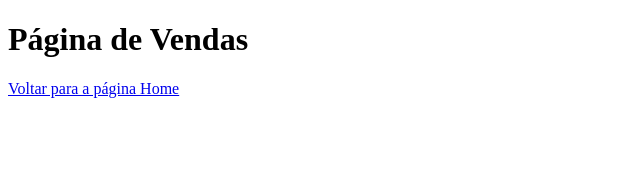
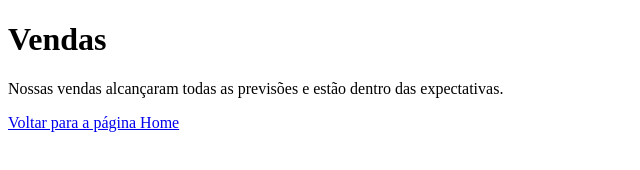
Before and after one commit to chicomarques/aulagithub, a plain HTML site: page vendas.html in a window 1280 px wide. Shown: the whole page, without its empty margins (0-640 px from the left). Drawn offline with Linux system fonts and the light colour scheme.

Commit message:
Acrescentados resultados vendas

```diff
--- a/vendas.html
+++ b/vendas.html
@@ -7,7 +7,8 @@
     <title>Document</title>
 </head>
 <body>
-    <h1>Página de Vendas</h1>
+    <h1>Vendas</h1>
+    <p>Nossas vendas alcançaram todas as previsões e estão dentro das expectativas.</p>
     <a href="index.html">Voltar para a página Home</a>
 </body>
 </html>
```
